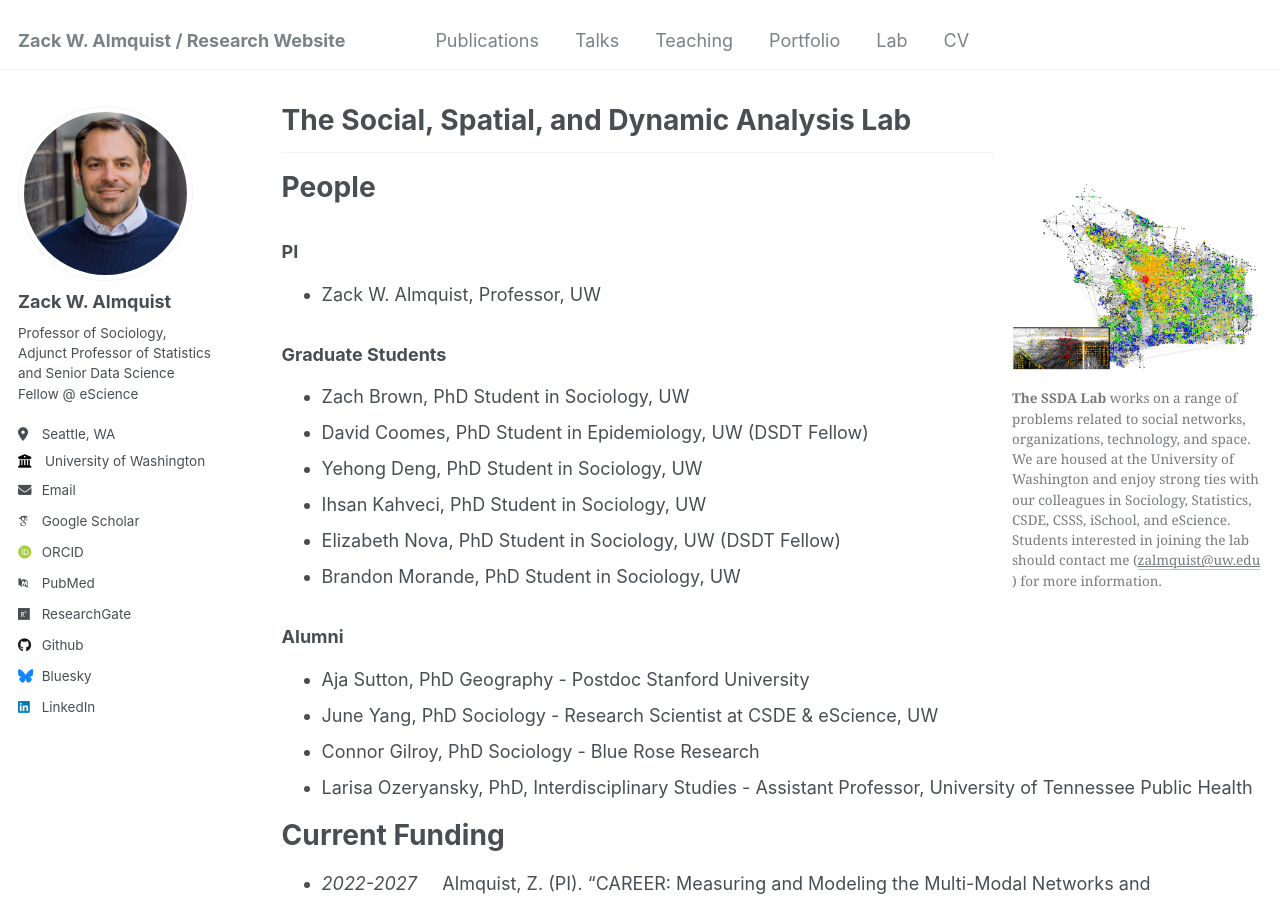
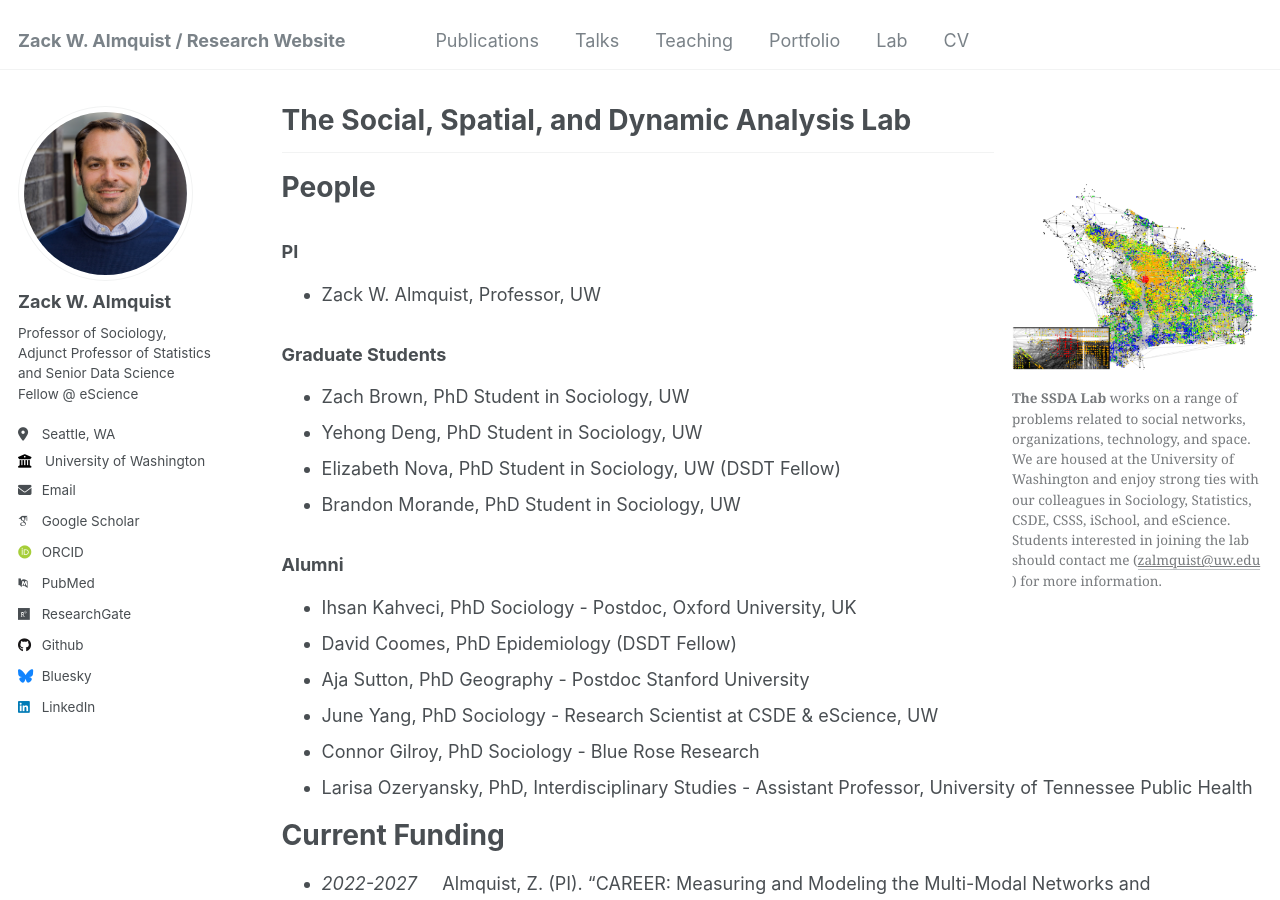
Before and after one commit to zalmquist/zalmquist.github.io, a Jekyll site: the page built from _pages/lab.md, in a window 1280 px wide and 900 px high. Built offline with Jekyll 4.4.1, drawn with Linux system fonts in a browser that asks for light colours; some web fonts are replaced.

Commit message:
Move Ihsan Kahveci and David Coomes from grad students to alumni
Kahveci is now a postdoc at Oxford University; both graduated.

Co-Authored-By: Claude Opus 4.8 (1M context) <noreply@anthropic.com>

```diff
--- a/_pages/lab.md
+++ b/_pages/lab.md
@@ -27,14 +27,14 @@ People
 ### Graduate Students
 
 * Zach Brown, PhD Student in Sociology, UW
-* David Coomes, PhD Student in Epidemiology, UW (DSDT Fellow)
 * Yehong Deng, PhD Student in Sociology, UW
-* Ihsan Kahveci, PhD Student in Sociology, UW
 * Elizabeth Nova, PhD Student in Sociology, UW (DSDT Fellow)
 * Brandon Morande, PhD Student in Sociology, UW
 
 ### Alumni
 
+* Ihsan Kahveci, PhD Sociology - Postdoc, Oxford University, UK
+* David Coomes, PhD Epidemiology (DSDT Fellow)
 * Aja Sutton, PhD Geography - Postdoc Stanford University
 * June Yang, PhD Sociology - Research Scientist at CSDE & eScience, UW
 * Connor Gilroy, PhD Sociology - Blue Rose Research
```
